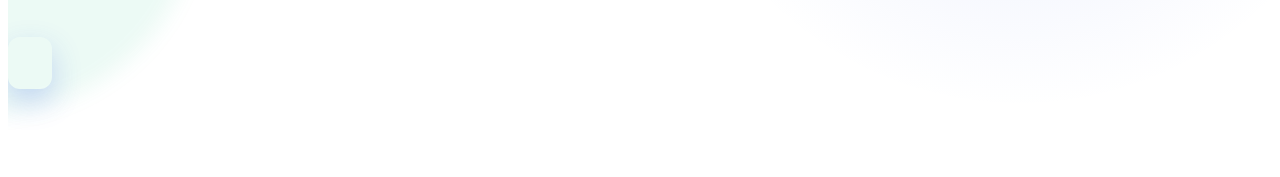
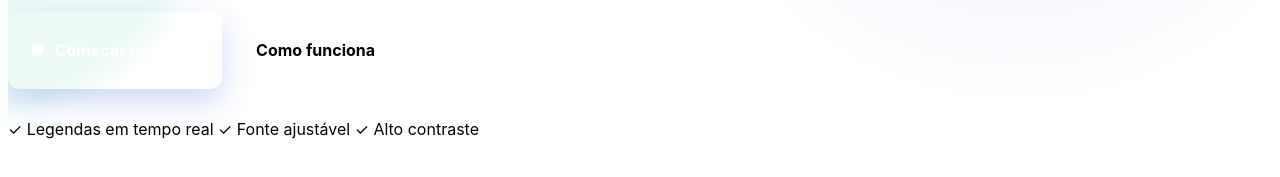
Before and after one commit to khsd098/Projeto-integrador, a website: page public/code.html in a window 1280 px wide. Shown: the part 545-722 px from the top of the page. Drawn offline with Linux system fonts and the light colour scheme.

Commit message:
melhorei a página inicial do site, coloquei informações

```diff
--- a/public/code.html
+++ b/public/code.html
@@ -46,5 +46,16 @@
                     </p>
                     <div class="hero-botoes">
                         <button id="btnIniciar" class="btn btn-principal" type="button">
+                            <span class="icone-microfone">●</span>
+                            Começar uma aula
+                        </button>
+                        <a href="#como-funciona" class="btn btn-secundario">Como funciona</a>
+                    </div>
+                    <div class="hero-informacoes">
+                        <span>✓ Legendas em tempo real</span>
+                        <span>✓ Fonte ajustável</span>
+                        <span>✓ Alto contraste</span>
+                    </div>
+                </div>
 
 </body>
```
